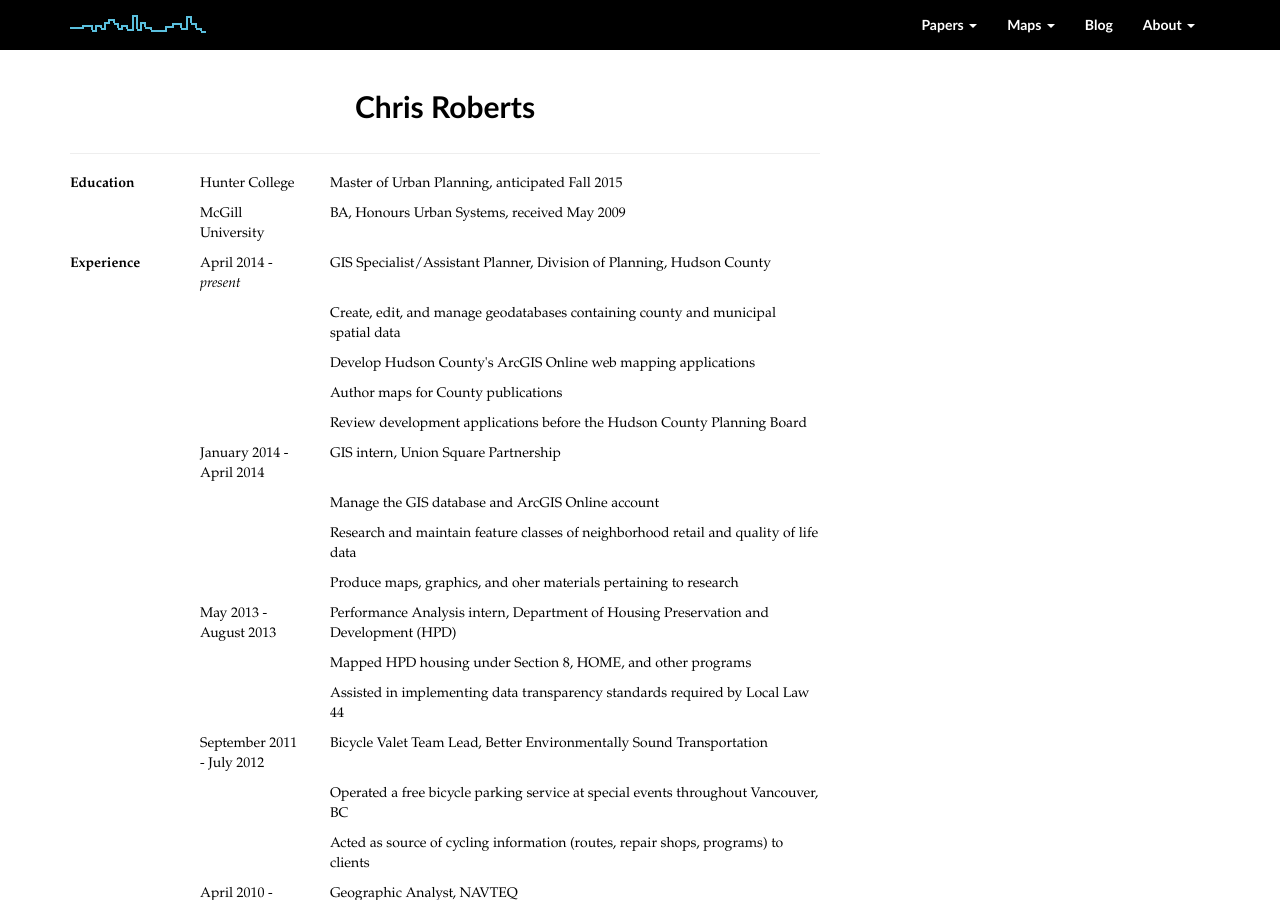
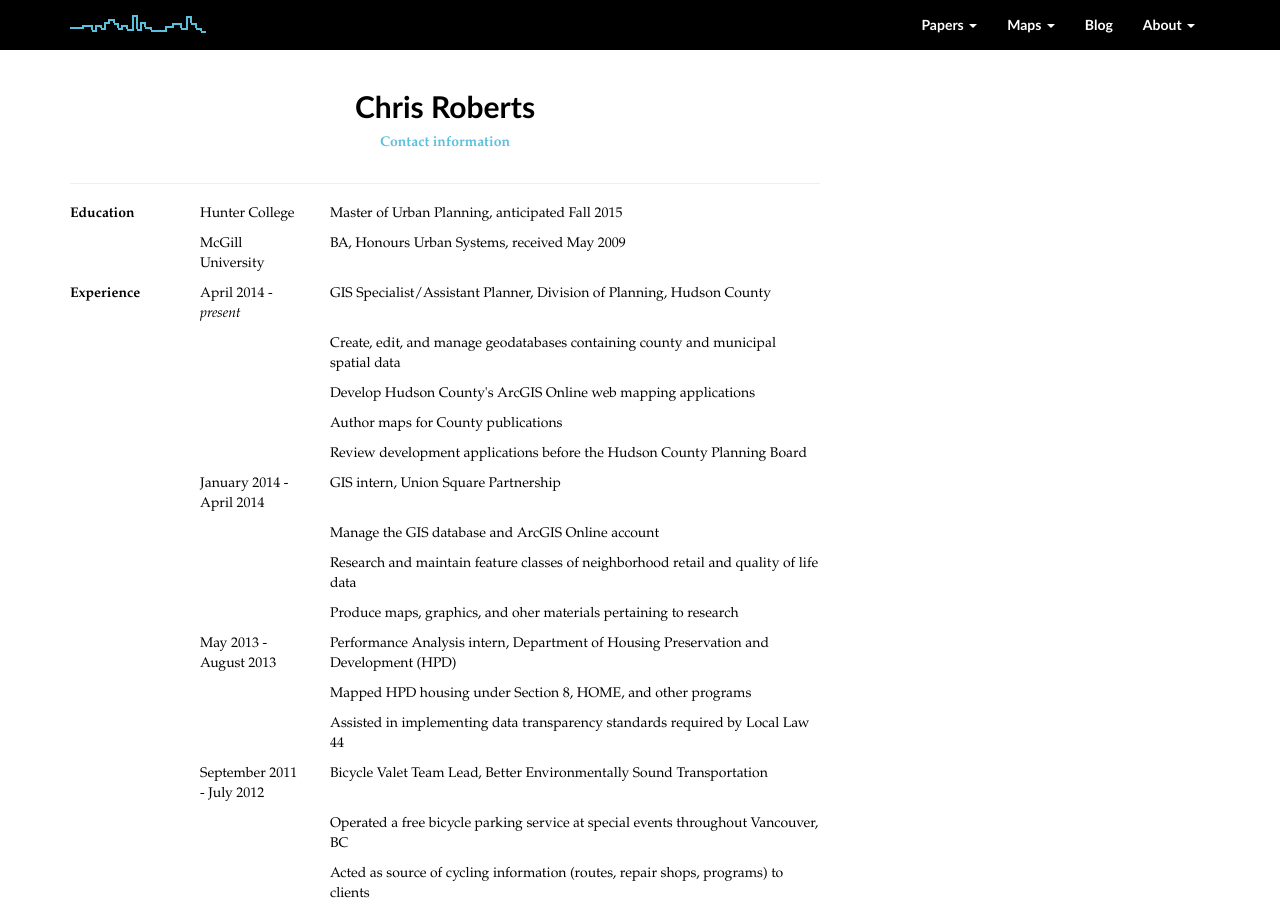
Before and after one commit to chrisrobertsnyc/chrisrobertsnyc.github.io, a Jekyll site: the page built from about/cv.html, in a window 1280 px wide and 900 px high. Built offline with Jekyll 4.4.1, drawn with Linux system fonts in a browser that asks for light colours; nearby versions of some CDN libraries.

Commit message:
adding contact link

```diff
--- a/about/cv.html
+++ b/about/cv.html
@@ -4,6 +4,9 @@ title: CV
 ---
 <div class="row">
 	<h2 class="text-center">Chris Roberts</h2>
+</div>
+<div class="row">
+	<p class="text-center"><a href="http://www.chrisroberts.nyc/about/me.html#contact">Contact information</a></p>
 </div>
 <hr>
 <div class="row">
```
